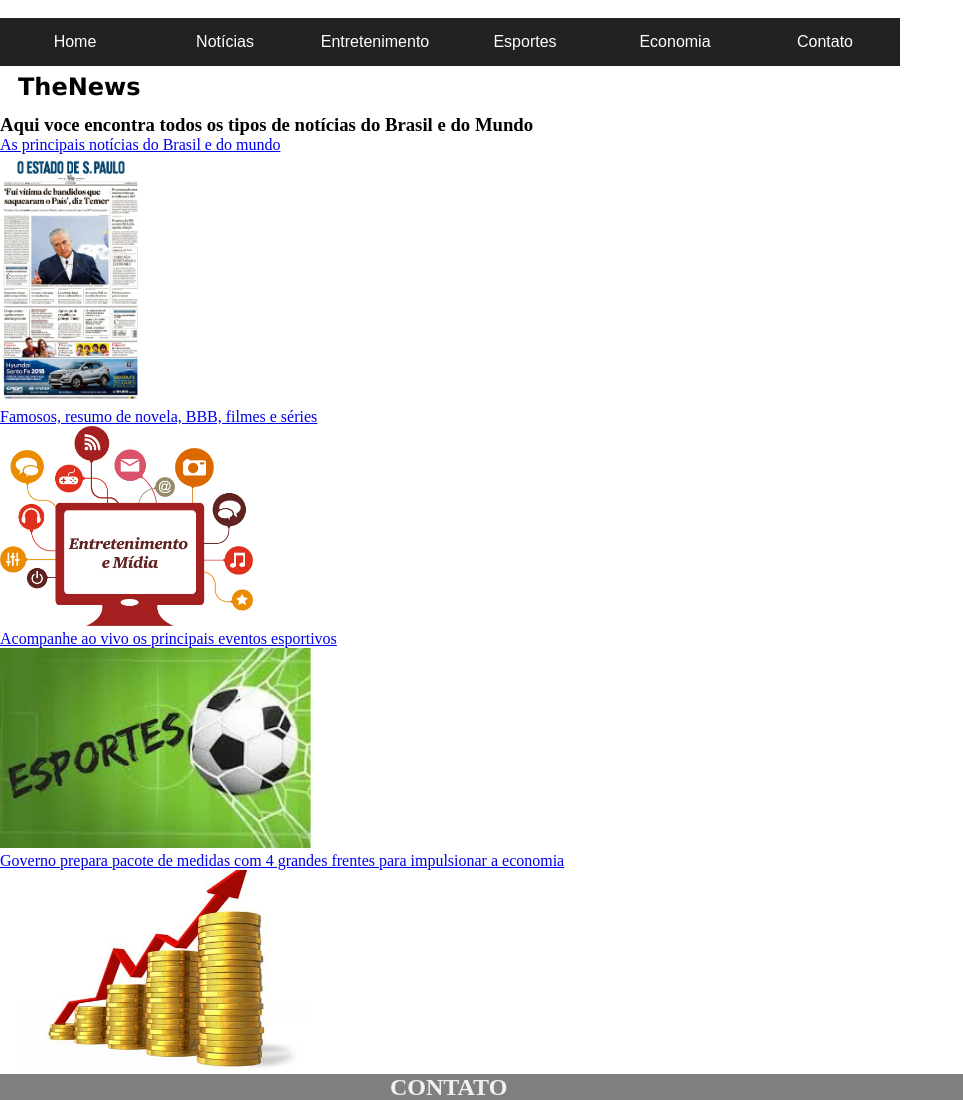
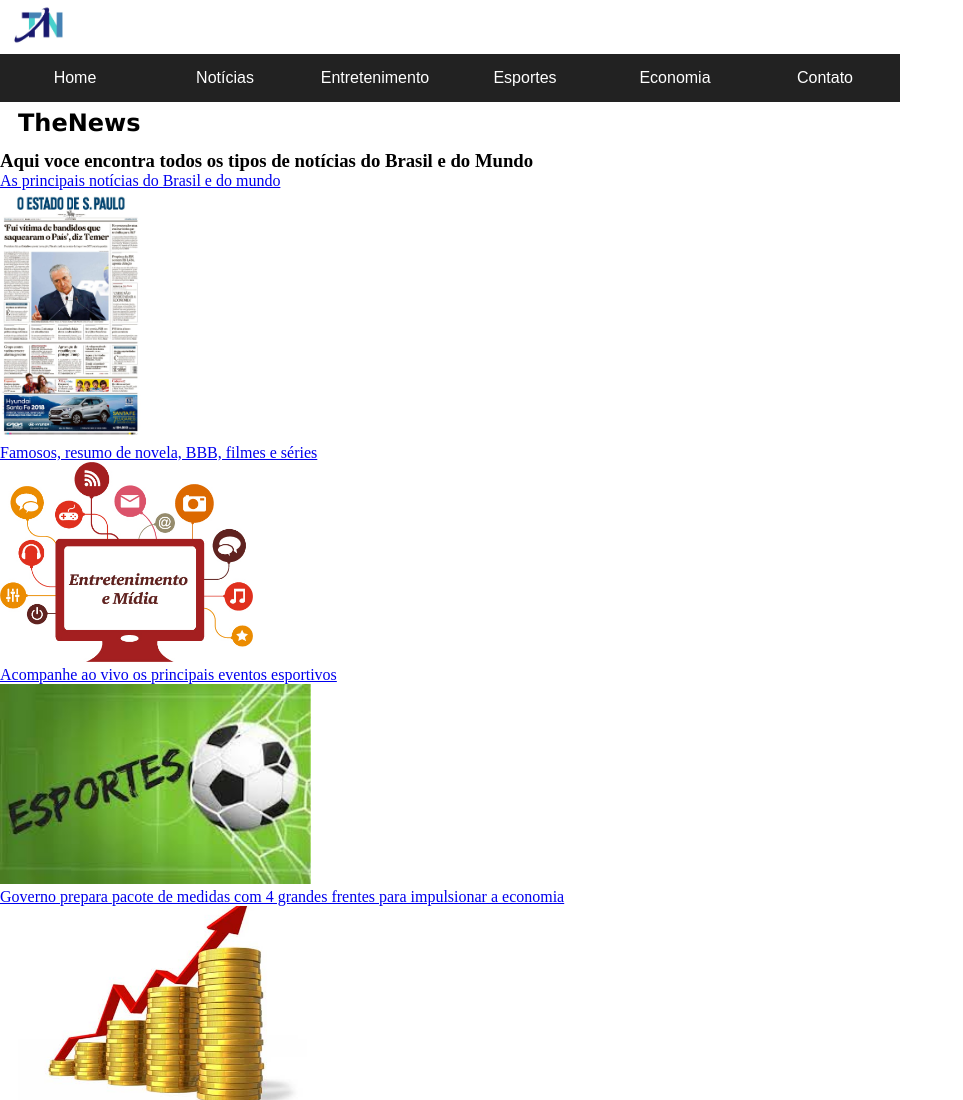
Before and after one commit to MarcioLucas22/marciolucas22.github.io, a plain HTML site: page index.html in a window 1280 px wide. Shown: the top 1100 px of the page, without its empty margins (0-963 px from the left). Drawn offline with Linux system fonts and the light colour scheme; files whose address does not match are found by name.

Commit message:
Update index.html

```diff
--- a/index.html
+++ b/index.html
@@ -3,7 +3,7 @@
 
 <head>  <link rel="stylesheet" href="style.css">
 
-    <img src="imagem/TN.jpg" alt="" style="width:100; height:50px;" />
+    <img src="TN.jpg" alt="" style="width:100; height:50px;" />
     <meta charset="UTF-8">
     <meta name="viewport" content="width=device-width, initial-scale=1.0">
     <meta http-equiv="X-UA-Compatible" content="ie=edge">
```
